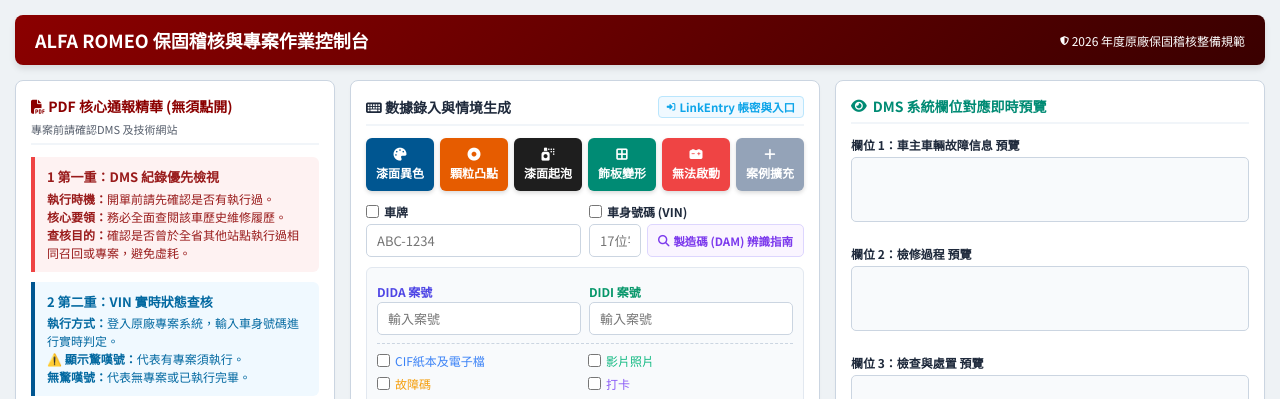
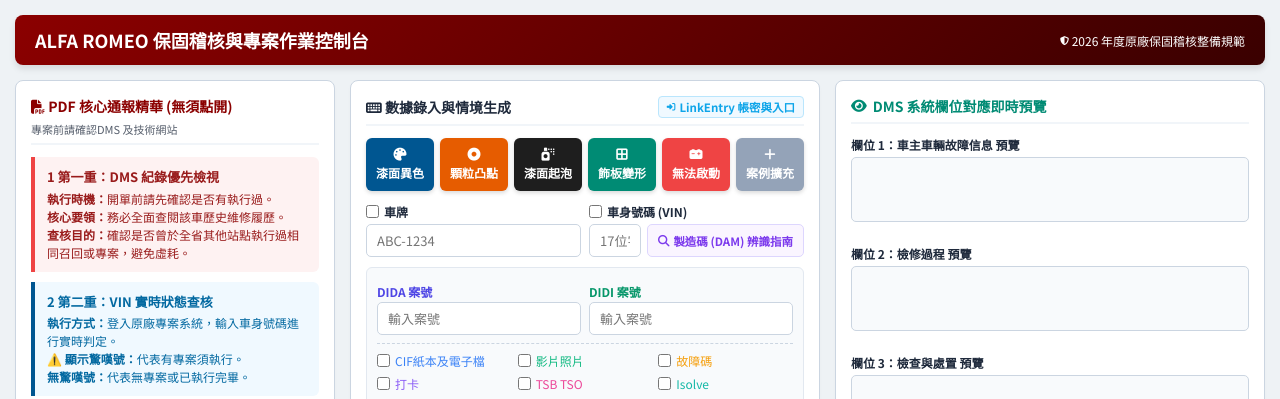
Before and after one commit to xdespair0217/ALFA, a plain HTML site: page index.html in a window 1280 px wide. Shown: the top 399 px of the page. Drawn offline with Linux system fonts and the light colour scheme.

Commit message:
Update index.html

```diff
--- a/index.html
+++ b/index.html
@@ -524,7 +524,7 @@
                     <div><span class="didi-title">DIDI 案號</span><input type="text" id="didi_no" class="form-control" placeholder="輸入案號" oninput="updatePreview()"></div>
                 </div>
 
-                <div class="checkbox-sub-grid">
+               <div class="checkbox-sub-grid" style="grid-template-columns: repeat(3, 1fr);">
     <label class="checkbox-item" style="color: #3b82f6;">
         <input type="checkbox" id="chk_flow_cif" onchange="updatePreview()"> <span>CIF紙本及電子檔</span>
     </label>
@@ -536,6 +536,12 @@
     </label>
     <label class="checkbox-item" style="color: #8b5cf6;">
         <input type="checkbox" id="chk_flow_clock" onchange="updatePreview()"> <span>打卡</span>
+    </label>
+    <label class="checkbox-item" style="color: #ec4899;">
+        <input type="checkbox" id="chk_flow_tsb" onchange="updatePreview()"> <span>TSB TSO</span>
+    </label>
+    <label class="checkbox-item" style="color: #14b8a6;">
+        <input type="checkbox" id="chk_flow_isolve" onchange="updatePreview()"> <span>Isolve</span>
     </label>
 </div>
 
```
Lines whose indentation alone changed are shown as unchanged.
